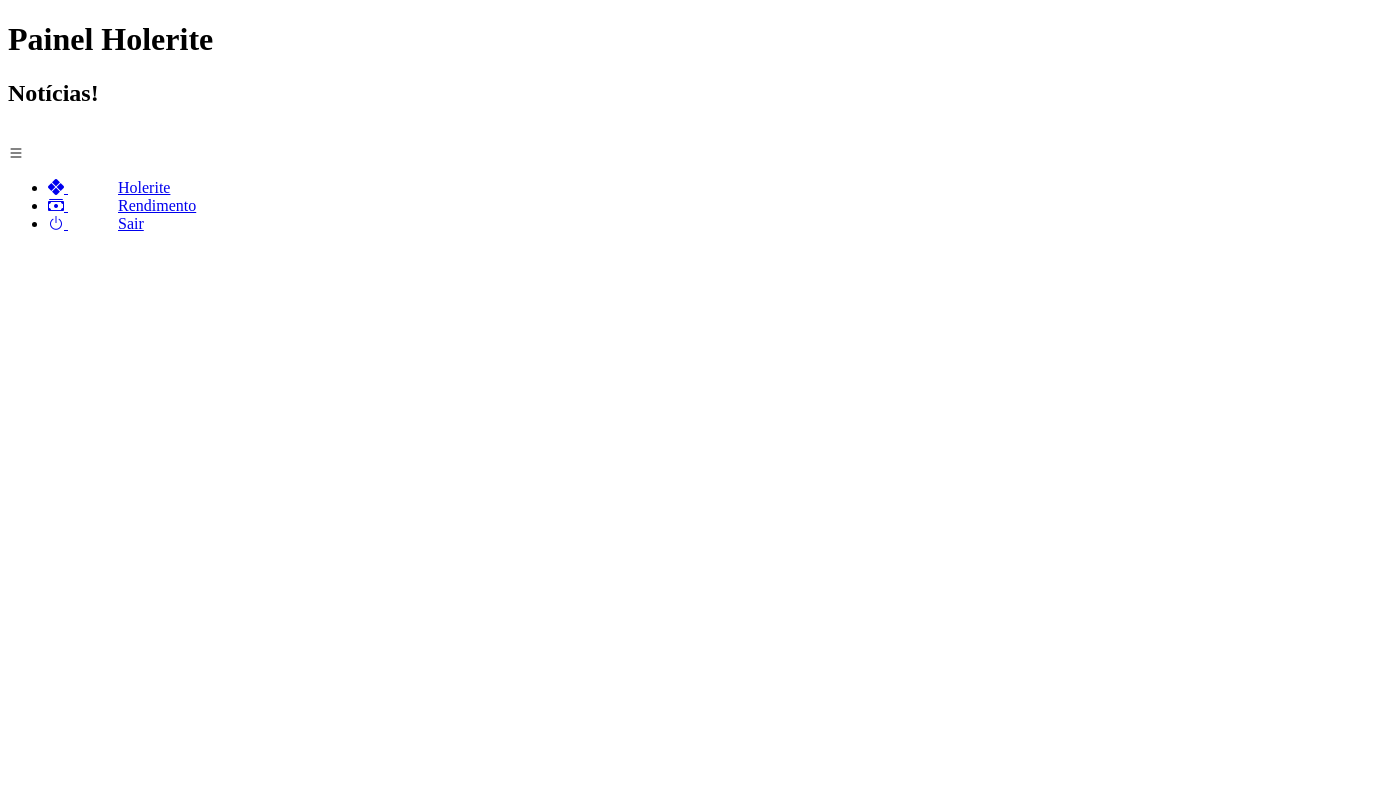
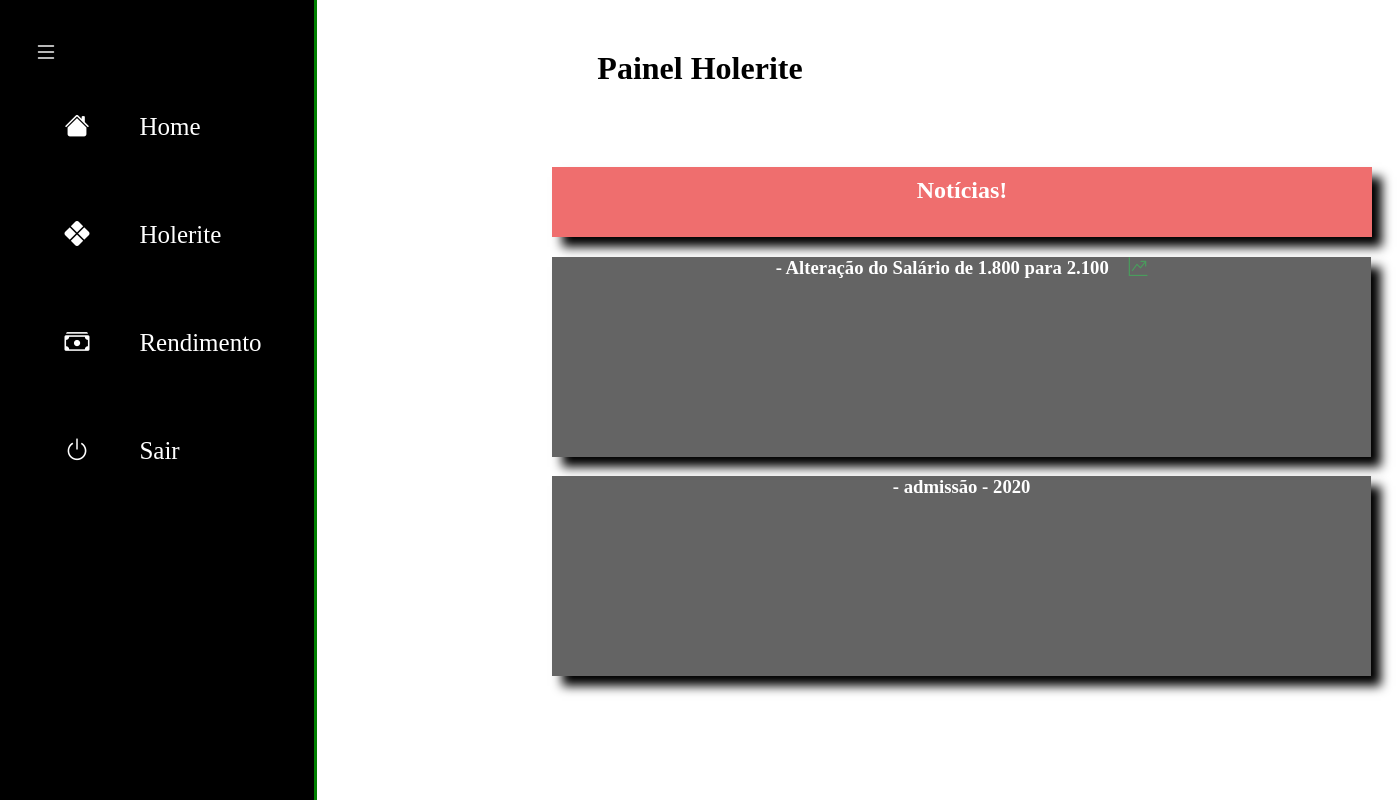
Before and after one commit to Kauansstz/Holerite-Online, a Django app: template core/templates/menu.html in a window 1400 px wide. Run offline with Django 4.2, Linux system fonts and the light colour scheme; the template is opened without the code that fills it, so the values that code supplies are empty; some libraries are stand-ins or nearby versions.

Commit message:
Incluido o atalho home.

```diff
--- a/core/static/css/style.css
+++ b/core/static/css/style.css
@@ -8,8 +8,9 @@
 
     --color-white: #fff;
     --color-black: #000;
-    --color-blue: 	#0000FF;
+    --color-blue: #0000FF;
     --color-Violet: #ee82ee;
+    --color-salmon:#ef6e6e ;
 
     --color-dark-text: #444;
     --color-info-light: #cce5ff;
@@ -94,6 +95,7 @@
 }
 /* Configuração do Index.html */
 
+/* Configuração do menu lateral */
 .menu a{
     display: flex;
     color: var(--color-white);
@@ -144,3 +146,46 @@ nav.menu{
     width: 1000px;
     margin-left: 100px;
 }
+/* Configuração do menu lateral */
+
+/* Configuração do Painel principal */
+
+#Contributor-Dashboard{
+    display: flex;
+    justify-content: center;
+    color: var(--color-black);
+    margin-top: 50px;
+}
+
+
+
+#notificion{
+    display: flex;
+    justify-content: center;
+    color: var(--color-white);
+    margin-top: 80px;
+    margin-left: 34rem;
+    height: 50px ;
+    width: 50rem;
+    background-color: var(--color-salmon);
+    padding: 10px ;
+    font-weight: bold;
+    box-shadow: 10px 10px 10px rgb(0, 0, 0);
+}
+
+.description{
+    display: flex;
+    justify-content: center;
+    margin-left: 34rem;
+    height: 200px ;
+    width: 51.2rem;
+    color: var(--color-white);
+    background-color:var(--color-gray-6);
+    box-shadow: 10px 10px 10px rgb(0, 0, 0);
+}
+
+#sub{
+    margin-left: 20px;
+    color:var(--color-success-dark);
+}
+/* Configuração do Painel principal */
--- a/core/templates/menu.html
+++ b/core/templates/menu.html
@@ -12,39 +12,47 @@
         <title>Painel do colaborador</title>
     </head>
     <body >
-        <h1 id="ph">Painel Holerite</h1>
-        <h2 id="notificion">Notícias!</h2>
-        <label for="" id="descricao" style="color: white;">- Alteração do Salário de 1.800 para 2.100
-            <span class="sub"><i class="bi bi-graph-up-arrow"></i></span>
-        </label>
-        <label for="" id="descricao" style="color: white;">- admissão - 2020</label>
+        <div class="tittle-master">
+            <h1 id="Contributor-Dashboard">Painel Holerite</h1>
+            <h2 id="notificion">Notícias!</h2>
+            <h3 for="" class="description" >- Alteração do Salário de 1.800 para 2.100
+                <span id="sub"><i class="bi bi-graph-up-arrow"></i></span>
+            </h3>
+            <h3 for="" class="description" >- admissão - 2020</h3>
+        </div>
         <form action="{% url 'index'%}" method="post">{% csrf_token %}
-            <nav class="menu-lateral">
-                <div class="btn-expandir">
+            <nav class="menu">
+                <div class="expand-button">
                     <i class="bi bi-list"></i>
                 </div>
                 <ul>
-                    <li class="holerite">
+                    <li class="menu-holerite">
+                        <a href="{% url 'menu'%}">
+                            <span class="icon"><i class="bi bi-house-fill"></i></span>
+                            <span class="txt-link">Home</span>
+                        </a>
+                    </li>
+                    <li class="menu-holerite">
                         <a href="{% url 'holerite'%}">
                             <span class="icon"><i class="bi bi-x-diamond-fill"></i></span>
                             <span class="txt-link">Holerite</span>
                         </a>
                     </li>
-                    <li class="holerite">
+                    <li class="menu-holerite">
                         <a href="{% url 'rendimento'%}">
                             <span class="icon"><i class="bi bi-cash-stack"></i></span>
                             <span class="txt-link">Rendimento</span>
                         </a>
                     </li>
-                    <li class="holerite">
+                    <li class="menu-holerite">
                         <a href="{%url 'index'%}">
                             <span class="icon"><i class="bi bi-power"></i></span>
                             <span class="txt-link">Sair</span>
                         </a>
                     </li>
-
                 </ul>
             </nav>
+            {% comment %} <img src="{% static 'img/exemplo-de-holerite.jpg' %}" alt="" class="exemple"> {% endcomment %}
         </form>
 
     </body>
```
Also changed, not shown: core/templates/holerite.html (+10 -1 lines), core/templates/rendimento.html (+14 -9 lines), core/views.py (+9 -9 lines). Lines whose indentation alone changed are shown as unchanged.
